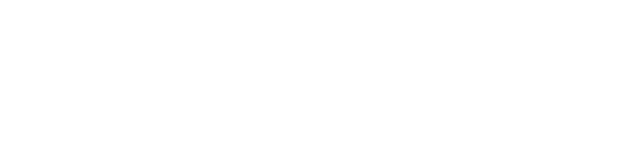
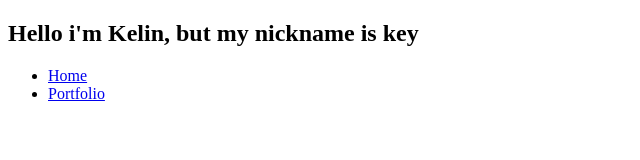
Before and after one commit to Kelinrobertson/Kelinrobertson.github.io, a plain HTML site: page port/portfolio.html in a window 1280 px wide. Shown: the whole page, without its empty margins (0-640 px from the left). Drawn offline with Linux system fonts and the light colour scheme.

Commit message:
Update portfolio.html

```diff
--- a/port/portfolio.html
+++ b/port/portfolio.html
@@ -6,6 +6,18 @@
 
   <body>
     <div id="all-contents">
+         <nav>
+            <h1>Hello i'm Kelin, but my nickname is key</h1>
+            <ul id="nav-ul">
+              <li class="nav-li">
+              <a class="nav-a" href="index.html">Home</a>
+               </li>
+                <li class="nav-li">
+                 <a class="nav-a" href="portfolio.html">Portfolio</a>
+               </li>
+            </ul>
+       </nav>
+     </div>
 
     </div>
    </body>
```
